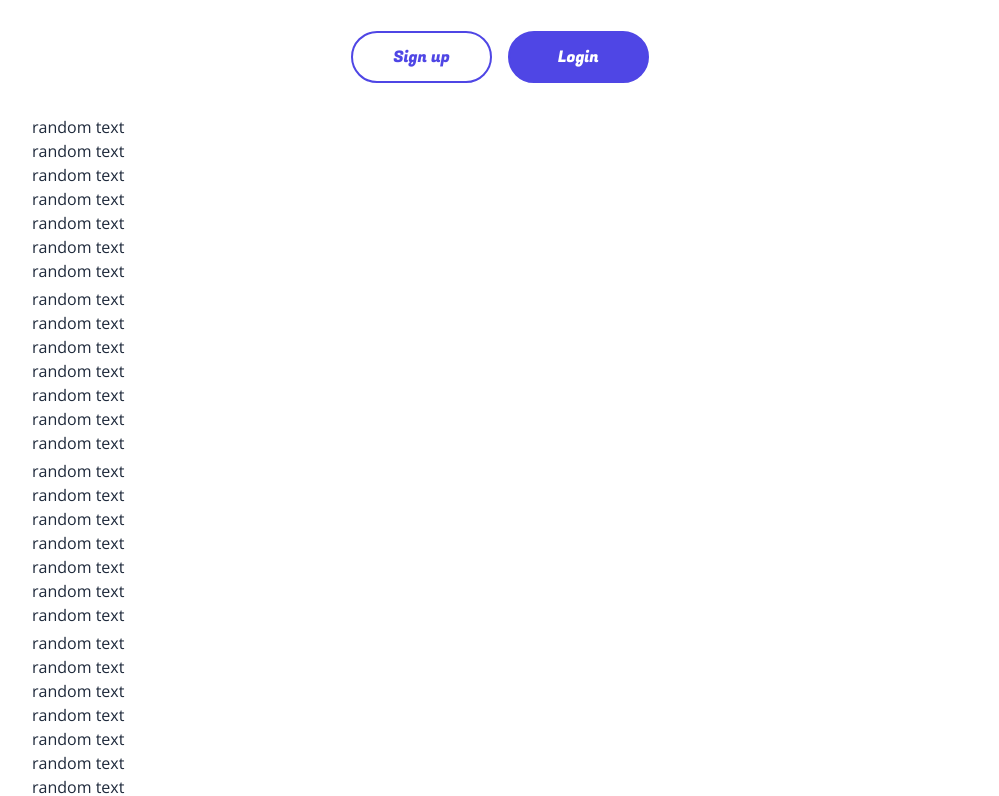
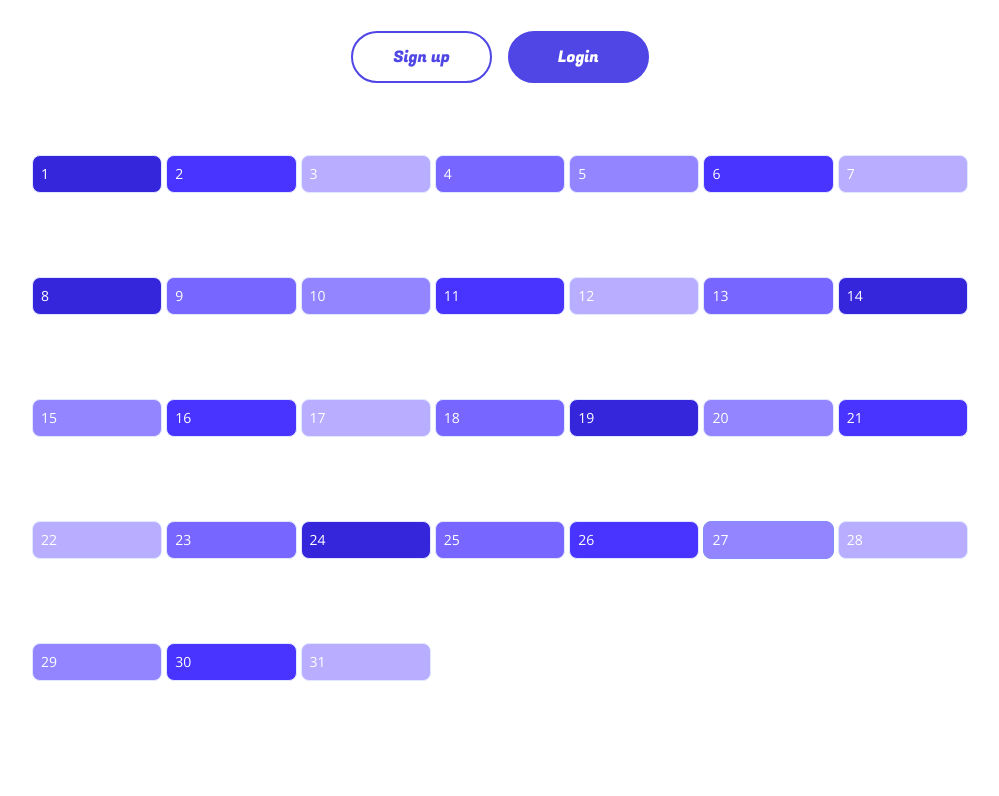
Before and after one commit to heydawood/Moodl, a Next.js app: page / in a window 1280 px wide. Shown: the part 405-1201 px from the top of the page, without its empty margins (140-1139 px from the left). Built offline with nearby package versions, Linux system fonts and the light colour scheme.

Commit message:
commit-14

```diff
--- a/app/layout.js
+++ b/app/layout.js
@@ -1,5 +1,6 @@
 import { Fugaz_One, Open_Sans } from "next/font/google";
 import "./globals.css";
+import Link from "next/link";
 
 const openSans = Open_Sans({ subsets: ["latin"] });
 const fugaz = Fugaz_One({ subsets: ["latin"], weight: ['400'] });
@@ -13,7 +14,9 @@
 
   const header = (
     <header className="p-4 sm:p-8 flex items-center justify-between gap-4">
+      <Link href={'/'}>
       <h1 className={'text-base sm:text-lg textGradient ' + fugaz.className}>Moodl</h1>
+      </Link>
       <div className="flex items-center justify-between">
         PLACEHOLDER CTA || STATS
       </div>
@@ -22,7 +25,7 @@
   )
   const footer = (
     <footer className="p-4 sm:p-8 grid place-items-center">
-      <p className={'text-indigo-500 ' + fugaz.className}>Created with ❤️ by <a href="http://github.com/heydawood" target="_blank" rel="noopener noreferrer">Dawood Faisal</a></p>
+      <p className={'text-indigo-500 ' + fugaz.className}>Created with ❤️ by <Link href="http://github.com/heydawood" target="_blank" rel="noopener noreferrer">Dawood Faisal</Link></p>
     </footer>
   )
 
--- a/components/Calendar.js
+++ b/components/Calendar.js
@@ -1,5 +1,5 @@
+import { baseRating, gradients, demoData } from '@/utils'
 import React from 'react'
-
 
 const months = { 'January': 'Jan', 'February': 'Feb', 'March': 'Mar', 'April': 'Apr', 'May': 'May', 'June': 'Jun', 'July': 'Jul', 'August': 'Aug', 'September': 'Sept', 'October': 'Oct', 'November': 'Nov', 'December': 'Dec' }
 const monthsArr = Object.keys(months)
@@ -7,7 +7,8 @@
 const dayList = ['Sunday', 'Monday', 'Tuesday', 'Wednesday', 'Thursday', 'Friday', 'Saturday']
 
 
-export default function Calendar() {
+export default function Calendar(props) {
+  const {demo} = props
 
   const year = 2024
   const month = 'September'
@@ -28,7 +29,7 @@
 
         return (
 
-          <div key={rowIndex}>
+          <div key={rowIndex} className='grid grid-cols-7 gap-1 py-4 sm:py-6 md:py-10'>
 
             {dayList.map((dayOfWeek, dayOfWeekIndex) => {
               let dayIndex = (rowIndex * 7) + dayOfWeekIndex - (firstDayOfMonth - 1)
@@ -46,11 +47,17 @@
 
               }
 
-
+             let color = demo ?
+             gradients.indigo[baseRating[dayIndex]] :
+             dayIndex in demoData ?
+             gradients.indigo[demoData[dayIndex]] :
+             'white'
 
               return (
-                <div key={dayOfWeekIndex}>
-                  random text
+                <div style={{background: color}} className={'text-xs sm:text-sm border border-solid p-2 flex items-center gap-2 justify-between rounded-lg ' + (isToday ? ' border-indigo-400' : ' border-indigo-100 ') + (color === 'white' ? ' text-indigo-400' : ' text-white')} key={dayOfWeekIndex}>
+
+                  <p>{dayIndex}</p>
+
                 </div>
               )
 
--- a/components/Hero.js
+++ b/components/Hero.js
@@ -14,7 +14,7 @@
         <Button text='Sign up' />
         <Button text='Login' dark/>
       </div>
-      <Calendar/>
+      <Calendar demo/>
     </div>
   )
 }
--- /dev/null
+++ b/utils/index.js
@@ -0,0 +1,26 @@
+export const gradients = {
+    indigo: ['#dcd6ff', '#b8adff', '#9285ff', '#7766ff', '#4833ff', '#3525db', '#261ab1', '#1a1093', '#10097a',],
+    green: ['#dcfdc3', '#affc9d', '#7cf86c', '#4bf246', '#0cea1c', '#0dc928', '#0ca82f', '#038731', '#047031',],
+    blue: ['#ccfffa', '#9afefe', '#66f1fc', '#41dffa', '#07c2f7', '#0497d4', '#0171b1', '#02518e', '#003a76',],
+    yellow: ['#fff8db', '#fff0b8', '#ffe495', '#ffd97b', '#ffc84f', '#dba339', '#b78127', '#936118', '#7a4b10',],
+    pink: ['#ffd8f2', '#ffb1ea', '#ff8aea', '#ff6df1', '#ff3dfe', '#cd2ddb', '#9d1fb7', '#731493', '#540b7a',],
+}
+
+
+export const baseRating = {
+    "0": 2, "1": 5, "2": 4, "3": 1, "4": 3,
+    "5": 2, "6": 4, "7": 1, "8": 5, "9": 3,
+    "10": 2, "11": 4, "12": 1, "13": 3, "14": 5,
+    "15": 2, "16": 4, "17": 1, "18": 3, "19": 5,
+    "20": 2, "21": 4, "22": 1, "23": 3, "24": 5,
+    "25": 3, "26": 4, "27": 2, "28": 1, "29": 2,
+    "30": 4, "31": 1, "32": 3, "33": 5, "34": 2,
+    "35": 4, "36": 1, "37": 5, "38": 3, "39": 2,
+    "40": 5, "41": 4, "42": 1, "43": 3,
+}
+
+
+export const demoData = {
+    "15": 2, "16": 4, "17": 1, "18": 3, "19": 5,
+    "20": 2, "21": 4, "22": 1, "23": 3, "24": 5,
+}
```
